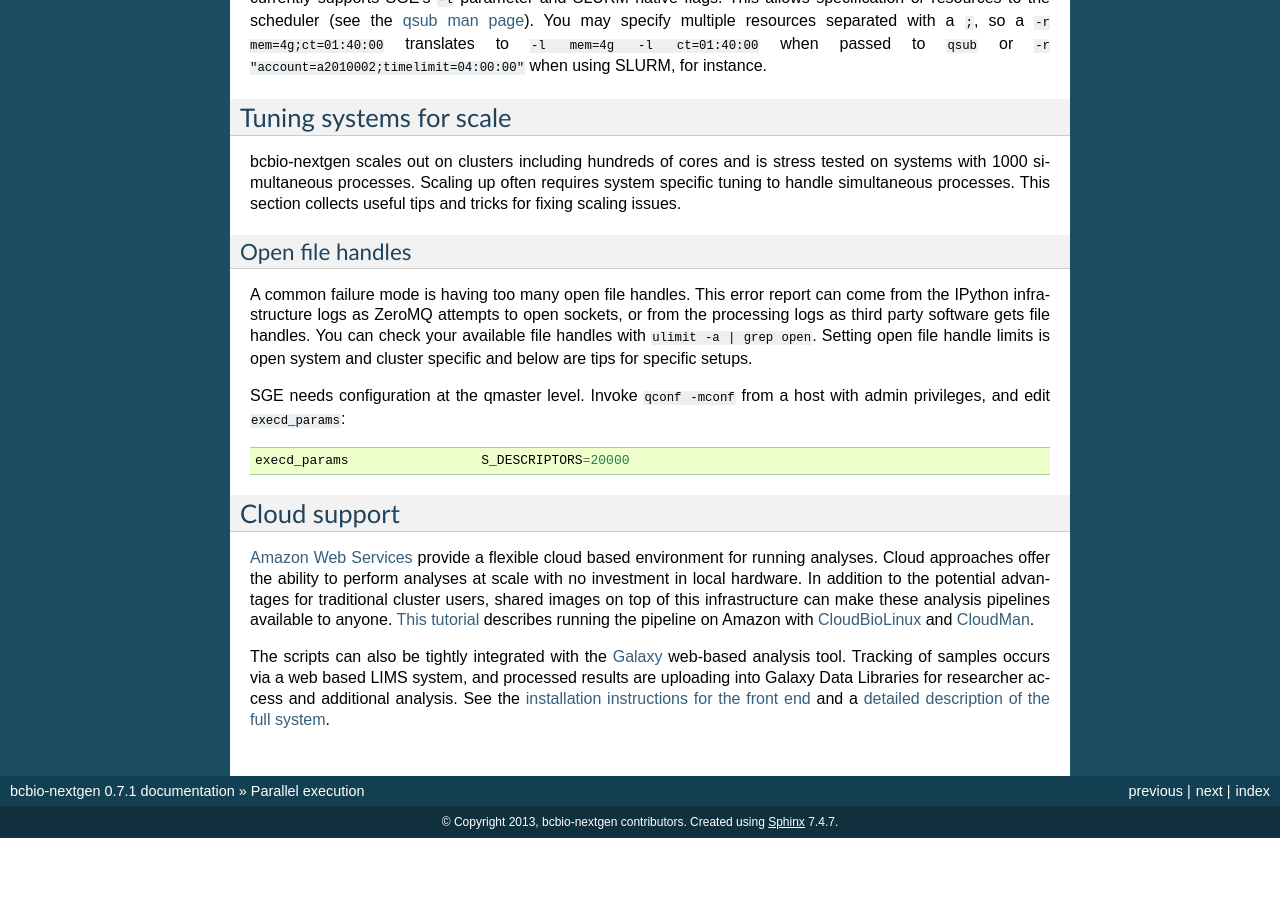
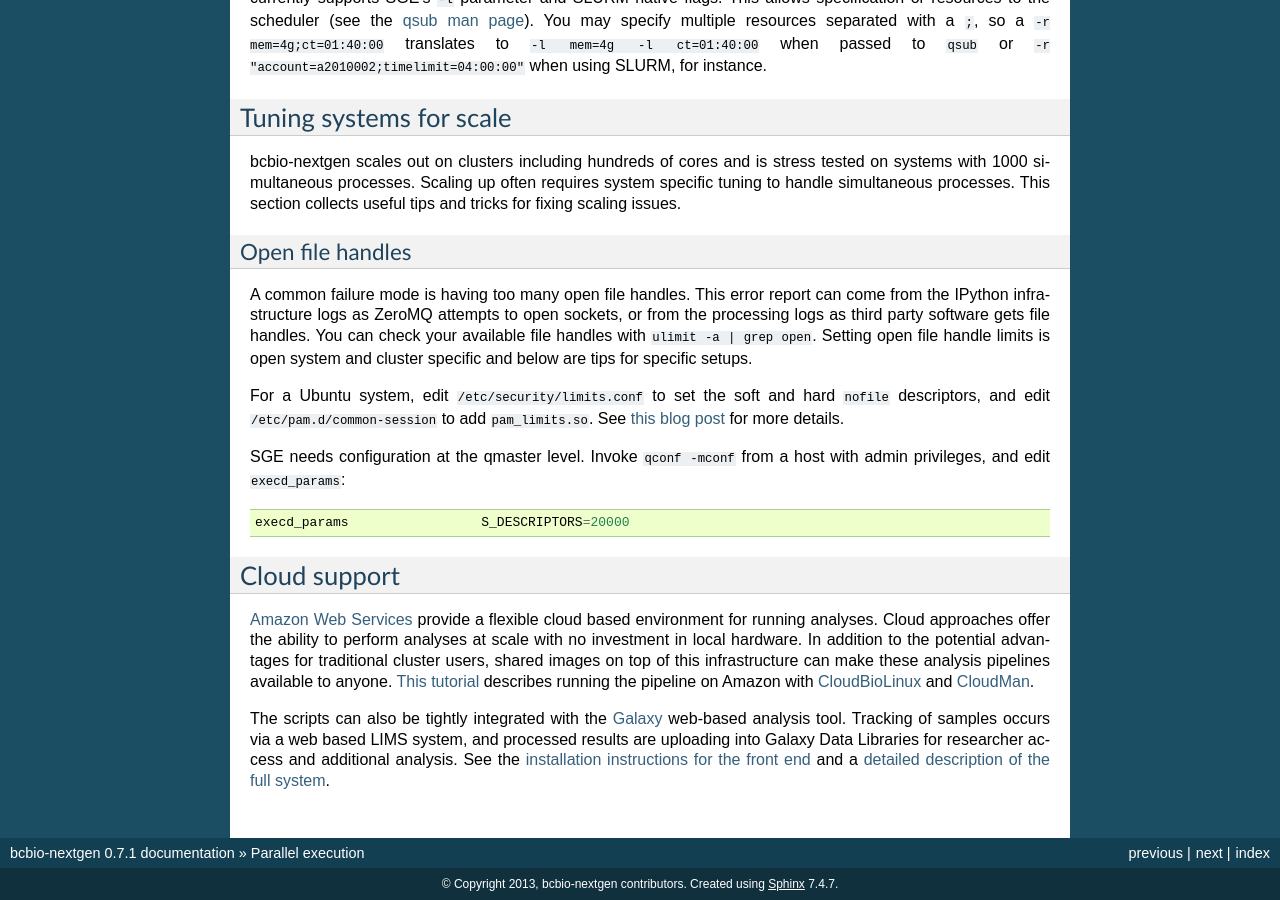
Before and after one commit to bcbio/bcbio-nextgen, a Sphinx documentation site: the page built from docs/contents/parallel.rst, in a window 1280 px wide and 900 px high, scrolled down 1095 px. Built offline with Sphinx 7.4.7, drawn with Linux system fonts in a browser that asks for light colours; before the commit the page ends 1933 px from its top, so only the background shows below that.

Commit message:
Document increasing open file limits on ubuntu

```diff
--- a/docs/contents/parallel.rst
+++ b/docs/contents/parallel.rst
@@ -102,10 +102,17 @@ with ``ulimit -a | grep open``. Setting open file handle limits is
 open system and cluster specific and below are tips for specific
 setups.
 
+For a Ubuntu system, edit ``/etc/security/limits.conf`` to set the
+soft and hard ``nofile`` descriptors, and edit
+``/etc/pam.d/common-session`` to add ``pam_limits.so``. See
+`this blog post`_ for more details.
+
 SGE needs configuration at the qmaster level. Invoke ``qconf -mconf``
 from a host with admin privileges, and edit ``execd_params``::
 
     execd_params                 S_DESCRIPTORS=20000
+
+.. _this blog post: https://viewsby.wordpress.com/2013/01/29/ubuntu-increase-number-of-open-files/
 
 Cloud support
 ~~~~~~~~~~~~~
```
